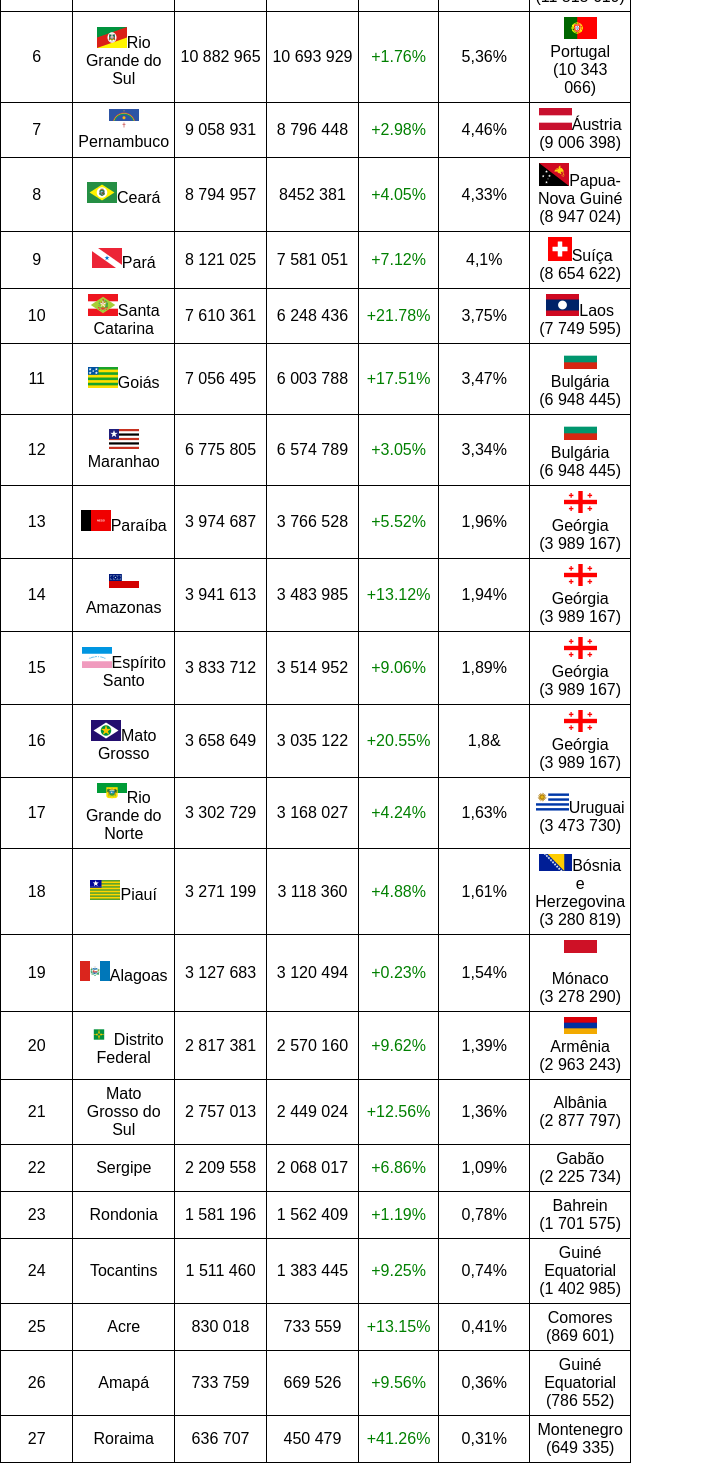
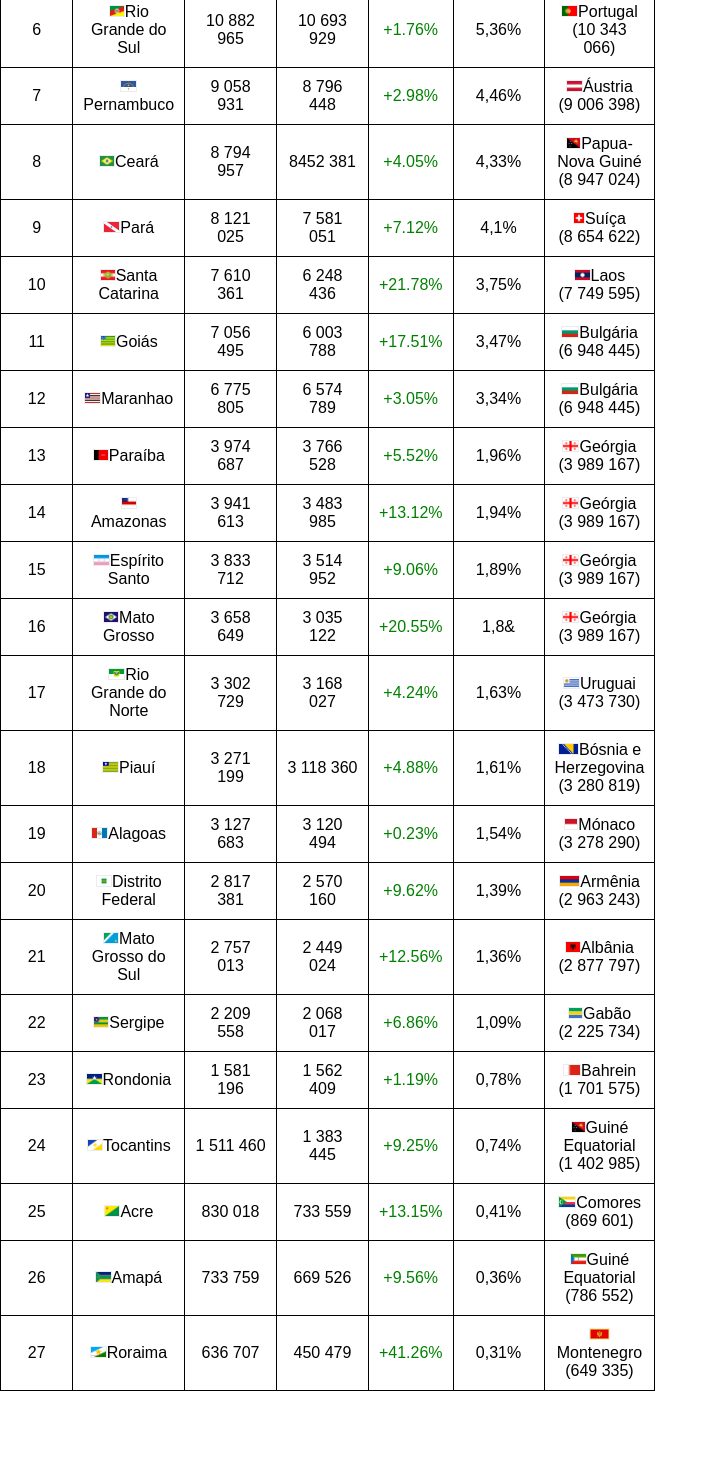
Before and after one commit to Fabim136/curso_em_video_meu_html, a plain HTML site: page módulo_III/ex024/tabela02.html in a window 1280 px wide. Shown: the part 466-1929 px from the top of the page, without its empty margins (0-718 px from the left). After the commit the page ends 1857 px from the top, so only its background shows below. Drawn offline with Linux system fonts and the light colour scheme.

Commit message:
terminando de colocar as bandeiras na tabela e ajustando o tamanho delas

```diff
--- a/módulo_III/ex024/style.css
+++ b/módulo_III/ex024/style.css
@@ -2,8 +2,12 @@
     margin: 0;
     padding: 0;
 }
+
+:root {
+    --body-fonts: Arial, Helvetica, sans-serif;
+}
 body {
-    font-family: Arial, Helvetica, sans-serif;
+    font-family: var(--body-fonts);
 }
 
 
@@ -39,7 +43,7 @@ tbody > tr > td > a:hover {
 
 td {
     border: 1px solid black;
-    padding: 5px;
+    padding: 10px;
 
 }
 
@@ -54,3 +58,8 @@ td:hover .iframe {
 .tabela-mudanca {
     color: green;
 }
+
+.bandeira {
+    border: 1px solid #eaecf0;
+    height: 10px;
+}
--- a/módulo_III/ex024/tabela02.html
+++ b/módulo_III/ex024/tabela02.html
@@ -48,7 +48,7 @@
                 <td>15 989 929</td>
                 <td class="tabela-mudanca">+0.40%</td>
                 <td>7,91%</td>
-                <td><img src="./imagens/bandeiras_internacionais/Flag_of_Cambodia.svg.png" alt="Bandeira da Camboja" clas="bandeira bandeira--camboja"> <a href="https://pt.wikipedia.org/wiki/Camboja" target="_blank" rel="external">Camboja</a> <br> (16 718 965) </td>
+                <td><img src="./imagens/bandeiras_internacionais/Flag_of_Cambodia.svg.png" alt="Bandeira da Camboja" class="bandeira bandeira--camboja"> <a href="https://pt.wikipedia.org/wiki/Camboja" target="_blank" rel="external">Camboja</a> <br> (16 718 965) </td>
             </tr>
 
             <tr>
@@ -223,72 +223,72 @@
 
             <tr>
                 <td>21</td>
-                <td><a href="https://pt.wikipedia.org/wiki/Mato_Grosso_do_Sul" target="_blank" rel="external">Mato Grosso do Sul</a></td>
+                <td><img src="./imagens/bandeiras_brasileiras/Bandeira_de_Mato_Grosso_do_Sul.svg.png" alt="Bandeira do estado do Mato grosso do sul" class="bandeira bandeira-mato-grosso-do-sul"><a href="https://pt.wikipedia.org/wiki/Mato_Grosso_do_Sul" target="_blank" rel="external">Mato Grosso do Sul</a></td>
                 <td>2 757 013</td>
                 <td>2 449 024</td>
                 <td class="tabela-mudanca">+12.56%</td>
                 <td>1,36%</td>
-                <td><a href="https://pt.wikipedia.org/wiki/Alb%C3%A2nia" target="_blank" rel="external">Albânia</a> <br>(2 877 797)</td>
+                <td><img src="./imagens/bandeiras_internacionais/Flag_of_Albania.svg.png" alt="Bandeira do país da Albânia" class="bandeira bandeira-albania"><a href="https://pt.wikipedia.org/wiki/Alb%C3%A2nia" target="_blank" rel="external">Albânia</a> <br>(2 877 797)</td>
             </tr>
 
             <tr>
                 <td>22</td>
-                <td><a href="https://pt.wikipedia.org/wiki/Sergipe" target="_blank" rel="external">Sergipe</a></td>
+                <td><img src="./imagens/bandeiras_brasileiras/Bandeira_de_Sergipe.svg.png" alt="Bandeira do país do Gabão" class="bandeira bandeira-sergipe"><a href="https://pt.wikipedia.org/wiki/Sergipe" target="_blank" rel="external">Sergipe</a></td>
                 <td>2 209 558</td>
                 <td>2 068 017</td>
                 <td class="tabela-mudanca">+6.86%</td>
                 <td>1,09%</td>
-                <td><a href="https://pt.wikipedia.org/wiki/Gab%C3%A3o" target="_blank" rel="external">Gabão</a> <br>(2 225 734)</td>
+                <td><img src="./imagens/bandeiras_internacionais/Flag_of_Gabon.svg.png" alt="Bandeira do país Gabão" class="bandeira bandeira-gabao"><a href="https://pt.wikipedia.org/wiki/Gab%C3%A3o" target="_blank" rel="external">Gabão</a> <br>(2 225 734)</td>
             </tr>
 
             <tr>
                 <td>23</td>
-                <td><a href="https://pt.wikipedia.org/wiki/Rond%C3%B4nia" target="_blank" rel="external">Rondonia</a></td>
+                <td><img src="./imagens/bandeiras_brasileiras/Bandeira_de_Rondônia.svg.png" alt="Bandeira do estado da Rondônia" class="bandeira bandeira-rondonia"><a href="https://pt.wikipedia.org/wiki/Rond%C3%B4nia" target="_blank" rel="external">Rondonia</a></td>
                 <td>1 581 196</td>
                 <td>1 562 409</td>
                 <td class="tabela-mudanca">+1.19%</td>
                 <td>0,78%</td>
-                <td><a href="https://pt.wikipedia.org/wiki/Bahrein" target="_blank" rel="external">Bahrein</a> <br>(1 701 575)</td>
+                <td><img src="./imagens/bandeiras_internacionais/Flag_of_Bahrain.svg.png" alt=" Bandeira do País Bahrein" class="bandeira bandeira-bahrein"><a href="https://pt.wikipedia.org/wiki/Bahrein" target="_blank" rel="external">Bahrein</a> <br>(1 701 575)</td>
             </tr>
 
             <tr>
                 <td>24</td>
-                <td><a href="https://pt.wikipedia.org/wiki/Tocantins" target="_blank" rel="external">Tocantins</a></td>
+                <td><img src="./imagens/bandeiras_brasileiras/Bandeira_do_Tocantins.svg.png" alt="Bandeira do Estado de Tocantins" class="bandeira bandeira-tocantins"><a href="https://pt.wikipedia.org/wiki/Tocantins" target="_blank" rel="external">Tocantins</a></td>
                 <td>1 511 460</td>
                 <td>1 383 445</td>
                 <td class="tabela-mudanca">+9.25%</td>
                 <td>0,74%</td>
-                <td><a href="https://pt.wikipedia.org/wiki/Guin%C3%A9_Equatorial" target="_blank" rel="external">Guiné Equatorial</a> <br>(1 402 985)</td>
+                <td><img src="./imagens/bandeiras_internacionais/Flag_of_Papua_New_Guinea.svg.png" alt="Bandeira do Estado da Guiné Equatorial" class="bandeira bandeira-guine-equatorial"><a href="https://pt.wikipedia.org/wiki/Guin%C3%A9_Equatorial" target="_blank" rel="external">Guiné Equatorial</a> <br>(1 402 985)</td>
             </tr>
 
             <tr>
                 <td>25</td>
-                <td><a href="https://pt.wikipedia.org/wiki/Acre" target="_blank" rel="external">Acre</a></td>
+                <td><img src="./imagens/bandeiras_brasileiras/Bandeira_do_Acre.svg.png" alt="bandeira bandeira-acre" class="bandeira bandeira-acre"><a href="https://pt.wikipedia.org/wiki/Acre" target="_blank" rel="external">Acre</a></td>
                 <td>830 018</td>
                 <td>733 559</td>
                 <td class="tabela-mudanca">+13.15%</td>
                 <td>0,41%</td>
-                <td><a href="https://pt.wikipedia.org/wiki/Comores" target="_blank" rel="external">Comores</a> <br>(869 601) </td>
+                <td><img src="./imagens/bandeiras_internacionais/Flag_of_the_Comoros.svg.png" alt=" Bandeira do país comoroes" class="bandeira bandeira-comoroes"><a href="https://pt.wikipedia.org/wiki/Comores" target="_blank" rel="external">Comores</a> <br>(869 601) </td>
             </tr>
 
             <tr>
                 <td>26</td>
-                <td><a href="https://pt.wikipedia.org/wiki/Amap%C3%A1" target="_blank" rel="external">Amapá</a></td>
+                <td><img src="./imagens/bandeiras_brasileiras/Bandeira_do_Amapá.svg.png" alt="Bandeira do estado do Amapá" class="bandeira bandeira-amapa"><a href="https://pt.wikipedia.org/wiki/Amap%C3%A1" target="_blank" rel="external">Amapá</a></td>
                 <td>733 759</td>
                 <td>669 526</td>
                 <td class="tabela-mudanca">+9.56%</td>
                 <td>0,36%</td>
-                <td><a href="https://pt.wikipedia.org/wiki/Guin%C3%A9_Equatorial" target="_blank" rel="external">Guiné Equatorial</a> <br>(786 552) </td>
+                <td><img src="./imagens/bandeiras_internacionais/Flag_of_Equatorial_Guinea.svg.png" alt="Bandeira do país Guiné equatorial" class="bandeira bandeira-guine-equatorial"><a href="https://pt.wikipedia.org/wiki/Guin%C3%A9_Equatorial" target="_blank" rel="external">Guiné Equatorial</a> <br>(786 552) </td>
             </tr>
 
             <tr>
                 <td>27</td>
-                <td><a href="https://pt.wikipedia.org/wiki/Roraima" target="_blank" rel="external">Roraima</a></td>
+                <td><img src="./imagens/bandeiras_brasileiras/Bandeira_de_Roraima.svg.png" alt="Bandeira do estado de Roraima" class="bandeira bandeira-roraima"><a href="https://pt.wikipedia.org/wiki/Roraima" target="_blank" rel="external">Roraima</a></td>
                 <td>636 707</td>
                 <td>450 479</td>
                 <td class="tabela-mudanca">+41.26%</td>
                 <td>0,31%</td>
-                <td><a href="https://pt.wikipedia.org/wiki/Montenegro" target="_blank" rel="external">Montenegro</a> <br>(649 335)</td>
+                <td><img src="./imagens/bandeiras_internacionais/Flag_of_Montenegro.svg.png" alt="Bandeira do País de Montenegro" class="bandeira bandeira-montenegro"><a href="https://pt.wikipedia.org/wiki/Montenegro" target="_blank" rel="external">Montenegro</a> <br>(649 335)</td>
             </tr>
         </tbody>
 
```
